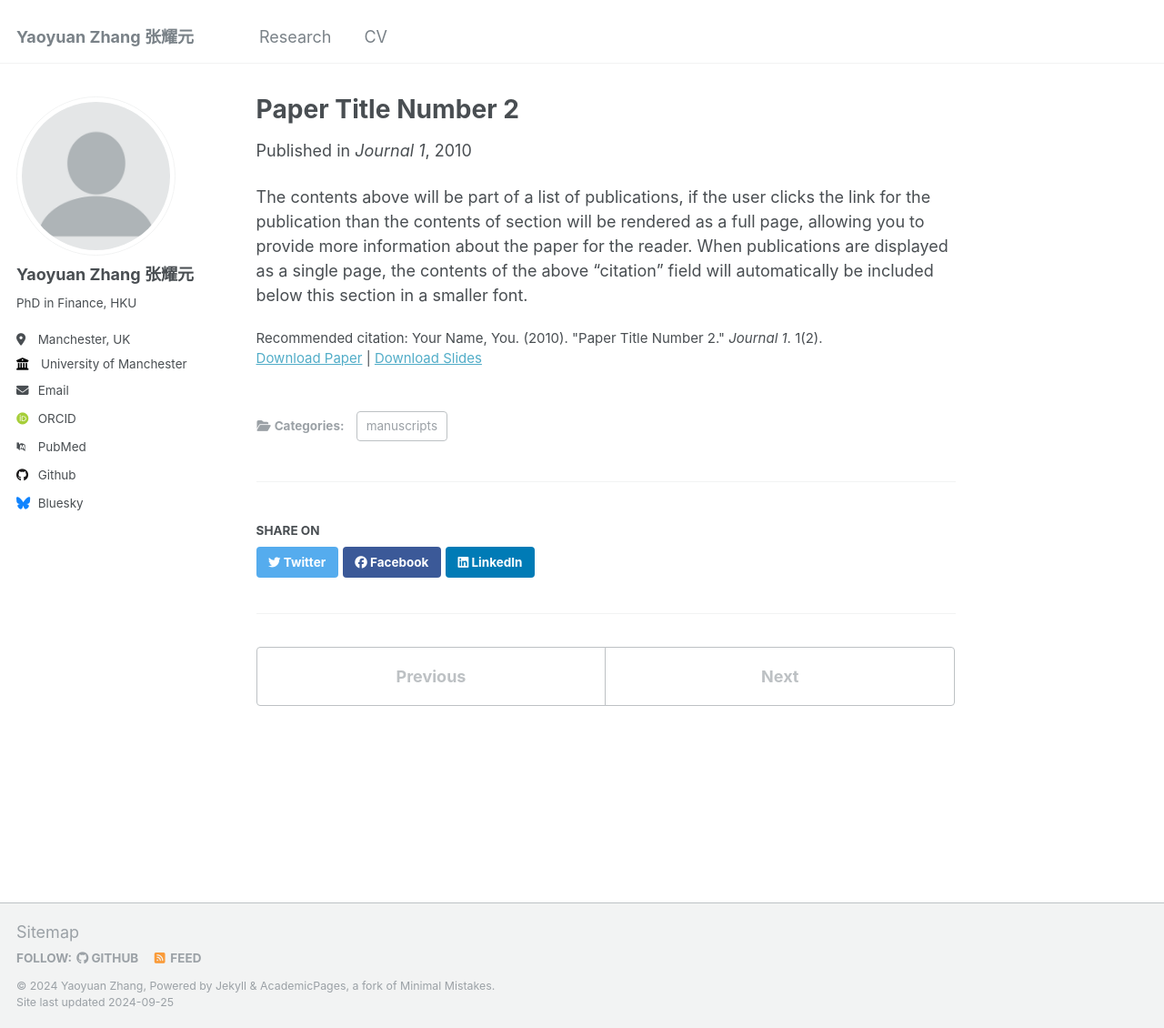
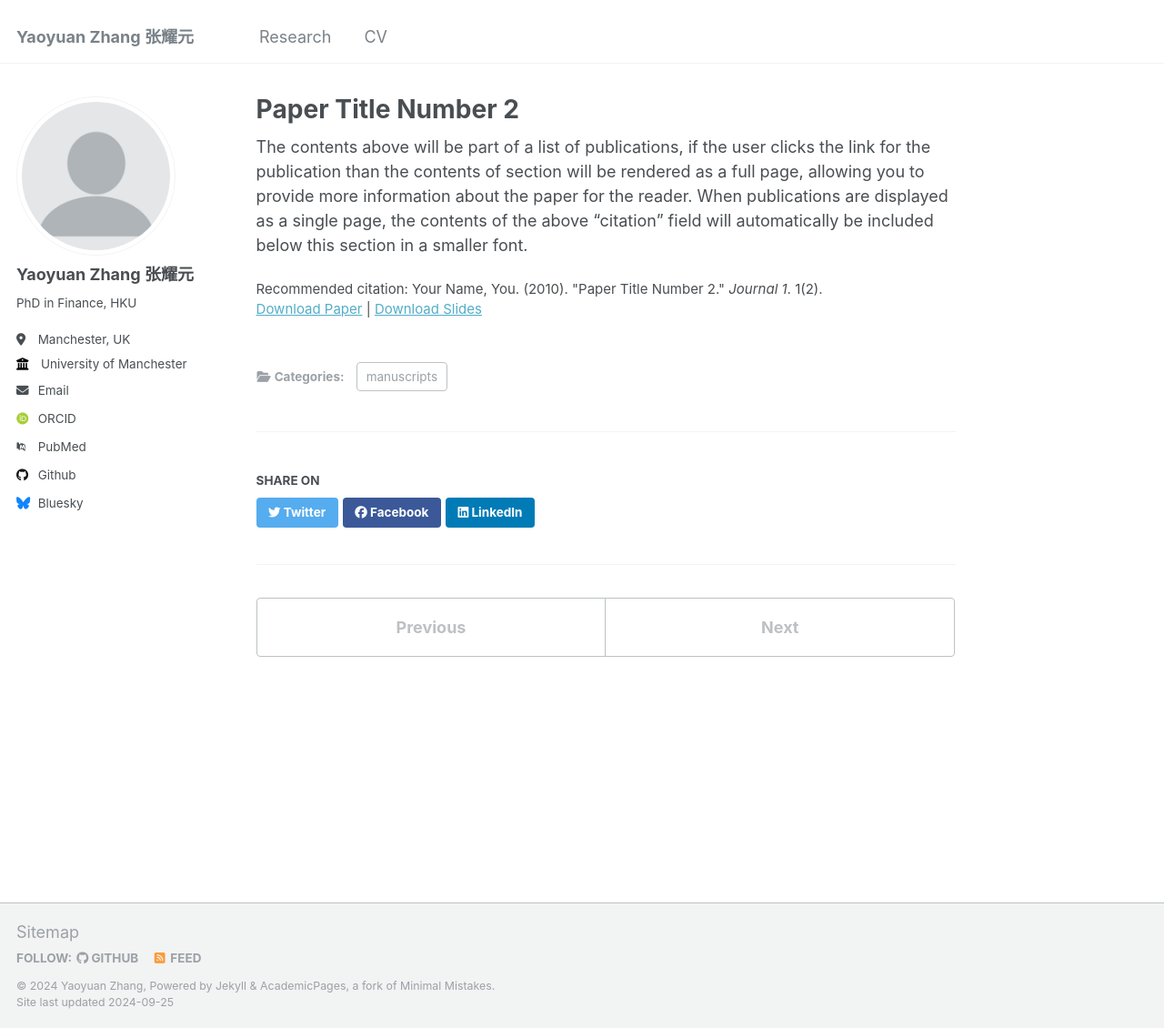
Before and after one commit to yaoyuanzhang-research/yaoyuanzhang-research.github.io, a Jekyll site: the page built from _publications/2010-10-01-paper-title-number-2.md, in a window 1280 px wide and 1130 px high. Shown: the whole window at 91% size. Built offline with Jekyll 4.4.1, drawn with Linux system fonts in a browser that asks for light colours; some web fonts are replaced.

Commit message:
Update single.html

```diff
--- a/_layouts/single.html
+++ b/_layouts/single.html
@@ -36,8 +36,18 @@ layout: default
 
         {% if page.collection == 'teaching' %}
           <p> {{ page.type }}, <i>{{ page.venue }}</i>, {{ page.date | default: "1900-01-01" | date: "%Y" }} </p>
-        {% elsif page.venue and page.date %}
-          <p>Published in <i>{{ page.venue }}</i>, {{ page.date | default: "1900-01-01" | date: "%Y" }} </p>
+        {% elsif page.collection == 'publications' %}
+          {% if page.show_venue and page.venue %}
+            <p>
+              Published in <i>{{ page.venue }}</i>
+              {% if page.show_date %}, {{ page.date | default: "1900-01-01" | date: "%Y" }}{% endif %}
+            </p>
+          {% elsif page.show_date and page.date %}
+            <p class="page__date">
+              <strong><i class="fa fa-fw fa-calendar" aria-hidden="true"></i> {{ site.data.ui-text[site.locale].date_label | default: "Published:" }}</strong>
+              <time datetime="{{ page.date | date_to_xmlschema }}">{{ page.date | default: "1900-01-01" | date: "%B %d, %Y" }}</time>
+            </p>
+          {% endif %}
         {% elsif page.date %}
           <p class="page__date"><strong><i class="fa fa-fw fa-calendar" aria-hidden="true"></i> {{ site.data.ui-text[site.locale].date_label | default: "Published:" }}</strong> <time datetime="{{ page.date | date_to_xmlschema }}">{{ page.date | default: "1900-01-01" | date: "%B %d, %Y" }}</time></p>
         {% endif %}
```
